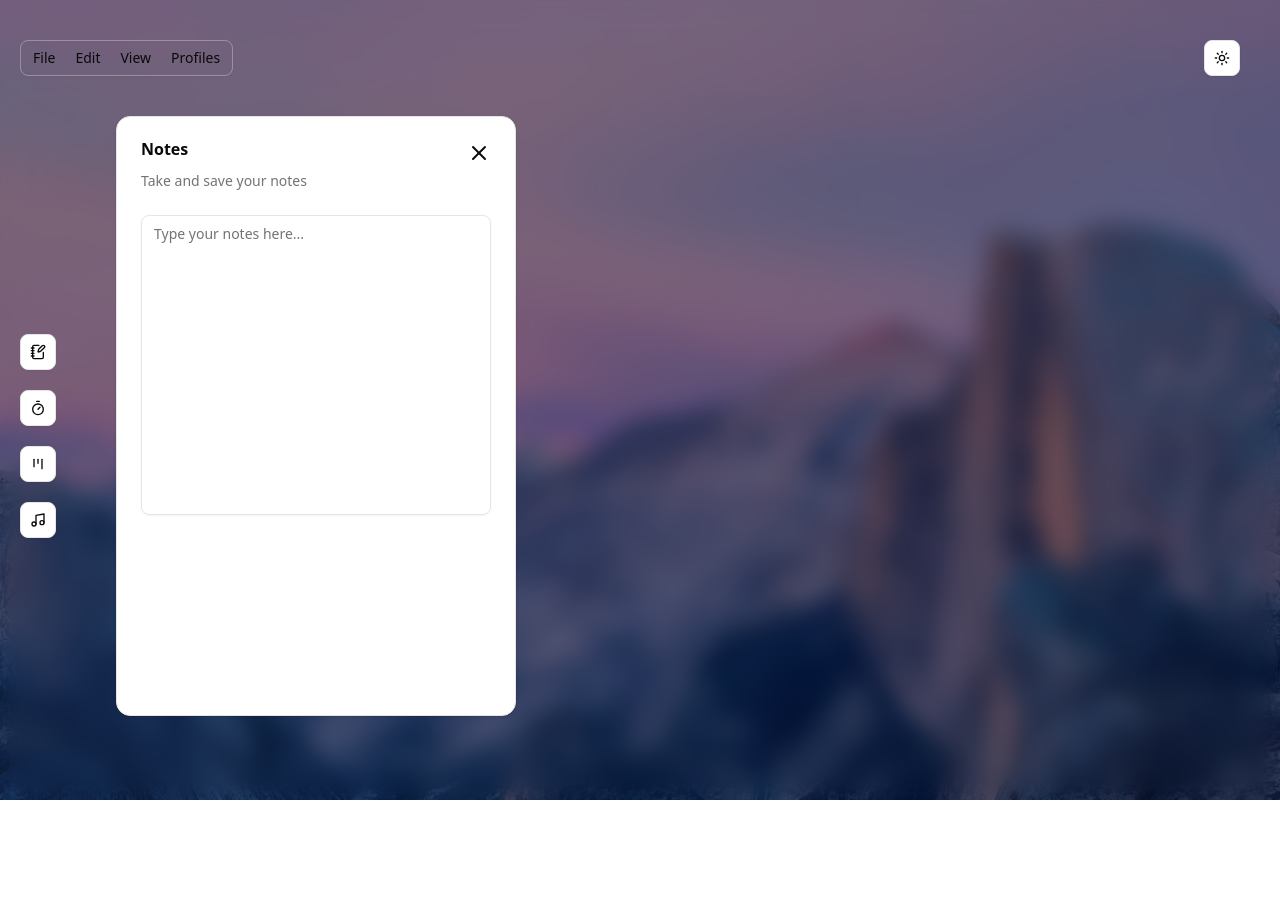
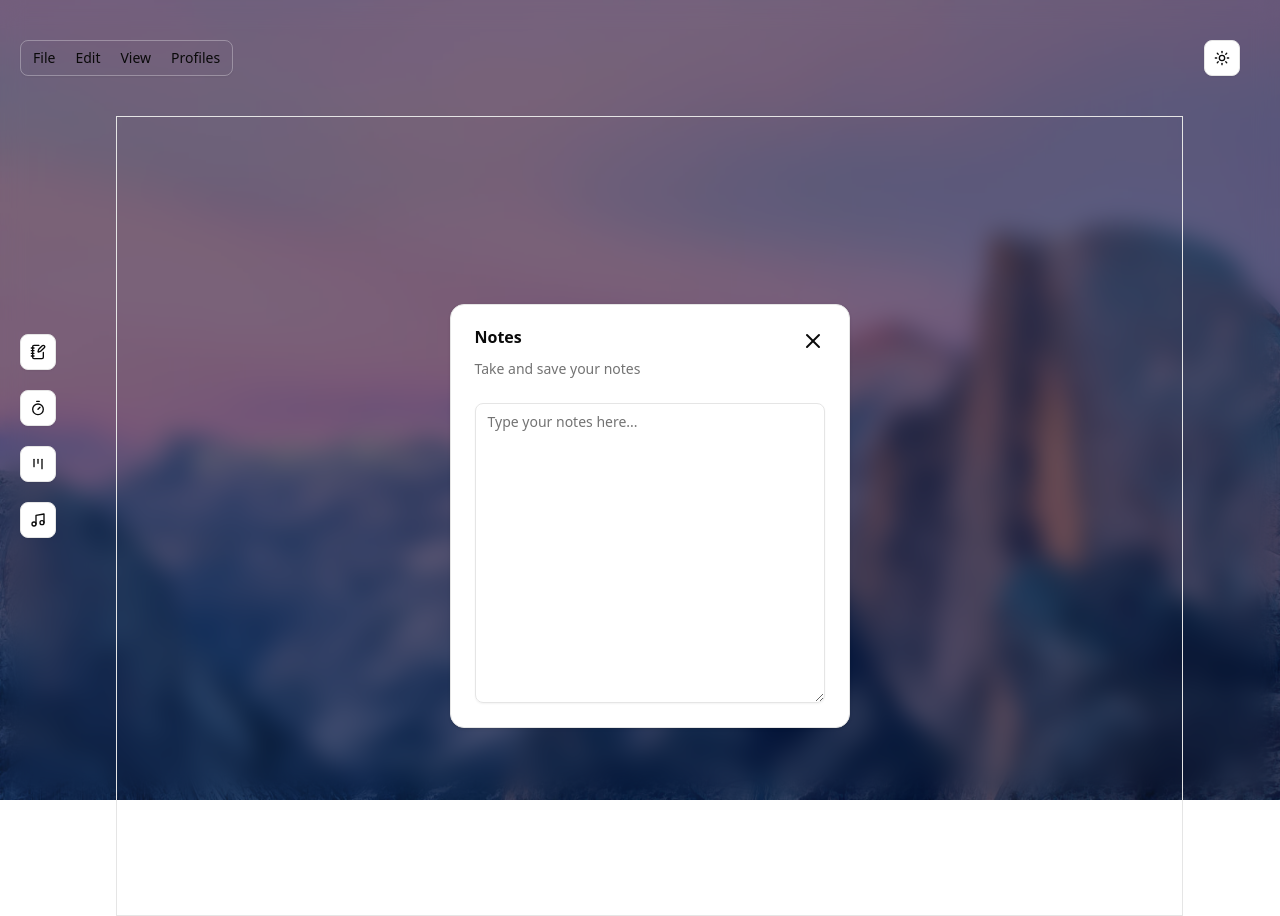
Before and after one commit to M-Eleoterio/focusmood, a Next.js app: page / in a window 1280 px wide. Both pictures are taken after a click on the button 38 px from the left and 352 px from the top of the page. Before the commit the page ends 800 px from the top, so only its background shows below. Built offline with nearby package versions, Linux system fonts and the light colour scheme.

Commit message:
feat: add the framer-motion drag in the note window

```diff
--- a/package.json
+++ b/package.json
@@ -9,11 +9,13 @@
     "lint": "next lint"
   },
   "dependencies": {
+    "@dnd-kit/core": "^6.3.1",
     "@radix-ui/react-dropdown-menu": "^2.1.15",
     "@radix-ui/react-menubar": "^1.1.15",
     "@radix-ui/react-slot": "^1.2.3",
     "class-variance-authority": "^0.7.1",
     "clsx": "^2.1.1",
+    "framer-motion": "^12.17.0",
     "lucide-react": "^0.514.0",
     "next": "15.3.3",
     "next-themes": "^0.4.6",
--- a/src/app/page.tsx
+++ b/src/app/page.tsx
@@ -2,8 +2,8 @@ import { NotesCard } from "@/components/notes/notes";
 
 export default function Home() {
   return (
-    <>
+    <div className="size-full relative">
       <NotesCard />
-    </>
+    </div>
   );
 }
--- a/src/components/notes/notes.tsx
+++ b/src/components/notes/notes.tsx
@@ -1,5 +1,8 @@
 "use client";
+
 import { X } from "lucide-react";
+import { useNotesStore } from "@/stores/notesStore";
+import { useUIStore } from "@/stores/uiStore";
 import {
   Card,
   CardContent,
@@ -8,33 +11,37 @@ import {
   CardTitle,
 } from "../ui/card";
 import { Textarea } from "../ui/textarea";
-import { useUIStore } from "@/stores/uiStore";
-import { useNotesStore } from "@/stores/notesStore";
-import { useEffect, useState } from "react";
-import { useDebounce } from "@/hooks/useDebounce";
+import { motion, useDragControls } from "framer-motion";
+import { useRef } from "react";
 
 export const NotesCard = () => {
   const { notes, setNotes } = useNotesStore();
-  const [currentNotes, setCurrentNotes] = useState<string>(notes);
+  const { isNotepadOpen, toggleNotepad } = useUIStore();
+  const dragControls = useDragControls();
 
-  const { isNotepadOpen, toggleNotepad } = useUIStore();
-  const debouncedNotes = useDebounce(currentNotes, 1000);
+  const dragContainerRef = useRef<HTMLDivElement>(null);
 
-  useEffect(() => {
-    if (debouncedNotes !== notes) {
-      setNotes(debouncedNotes);
+  if (!isNotepadOpen) {
+    return null;
   }
-  }, [debouncedNotes, setNotes, notes]);
-
-  useEffect(() => {
-    setCurrentNotes(notes);
-  }, [notes]);
-
-  if (!isNotepadOpen) return null;
 
   return (
-    <Card className="w-[400px] h-[600px]">
-      <CardHeader>
+    <div
+      ref={dragContainerRef}
+      className="inset-0 border flex items-center justify-center absolute w-11/12 h-screen"
+    >
+      <motion.div
+        drag
+        dragControls={dragControls}
+        dragListener={false}
+        dragConstraints={dragContainerRef}
+        dragMomentum={false}
+      >
+        <Card className="w-[400px] min-h-[400px]">
+          <CardHeader
+            onPointerDown={(e) => dragControls.start(e)}
+            className="cursor-grab active:cursor-grabbing"
+          >
             <div className="flex w-full justify-between">
               <CardTitle>Notes</CardTitle>
               <X className="cursor-pointer" onClick={toggleNotepad} />
@@ -43,12 +50,14 @@ export const NotesCard = () => {
           </CardHeader>
           <CardContent>
             <Textarea
-          value={currentNotes}
-          onChange={(e) => setCurrentNotes(e.target.value)}
+              value={notes}
+              onChange={(e) => setNotes(e.target.value)}
               placeholder="Type your notes here..."
-          className="h-[300px] resize-none"
+              className="h-[300px]"
             />
           </CardContent>
         </Card>
+      </motion.div>
+    </div>
   );
 };
--- a/src/components/ui/card.tsx
+++ b/src/components/ui/card.tsx
@@ -1,9 +1,16 @@
-import * as React from "react"
+import * as React from "react";
 
-import { cn } from "@/lib/utils"
+import { cn } from "@/lib/utils";
+
+import { motion } from "framer-motion";
 
 function Card({ className, ...props }: React.ComponentProps<"div">) {
   return (
+    <motion.div
+      initial={{ opacity: 0, scale: 0.95 }}
+      animate={{ opacity: 1, scale: 1 }}
+      transition={{ type: "spring", bounce: 0.5, duration: 0.5 }}
+    >
       <div
         data-slot="card"
         className={cn(
@@ -12,7 +19,8 @@ function Card({ className, ...props }: React.ComponentProps<"div">) {
         )}
         {...props}
       />
-  )
+    </motion.div>
+  );
 }
 
 function CardHeader({ className, ...props }: React.ComponentProps<"div">) {
@@ -25,7 +33,7 @@ function CardHeader({ className, ...props }: React.ComponentProps<"div">) {
       )}
       {...props}
     />
-  )
+  );
 }
 
 function CardTitle({ className, ...props }: React.ComponentProps<"div">) {
@@ -35,7 +43,7 @@ function CardTitle({ className, ...props }: React.ComponentProps<"div">) {
       className={cn("leading-none font-semibold", className)}
       {...props}
     />
-  )
+  );
 }
 
 function CardDescription({ className, ...props }: React.ComponentProps<"div">) {
@@ -45,7 +53,7 @@ function CardDescription({ className, ...props }: React.ComponentProps<"div">) {
       className={cn("text-muted-foreground text-sm", className)}
       {...props}
     />
-  )
+  );
 }
 
 function CardAction({ className, ...props }: React.ComponentProps<"div">) {
@@ -58,7 +66,7 @@ function CardAction({ className, ...props }: React.ComponentProps<"div">) {
       )}
       {...props}
     />
-  )
+  );
 }
 
 function CardContent({ className, ...props }: React.ComponentProps<"div">) {
@@ -68,7 +76,7 @@ function CardContent({ className, ...props }: React.ComponentProps<"div">) {
       className={cn("px-6", className)}
       {...props}
     />
-  )
+  );
 }
 
 function CardFooter({ className, ...props }: React.ComponentProps<"div">) {
@@ -78,7 +86,7 @@ function CardFooter({ className, ...props }: React.ComponentProps<"div">) {
       className={cn("flex items-center px-6 [.border-t]:pt-6", className)}
       {...props}
     />
-  )
+  );
 }
 
 export {
@@ -89,4 +97,4 @@ export {
   CardAction,
   CardDescription,
   CardContent,
-}
+};
--- /dev/null
+++ b/src/components/ui/skeleton.tsx
@@ -0,0 +1,13 @@
+import { cn } from "@/lib/utils"
+
+function Skeleton({ className, ...props }: React.ComponentProps<"div">) {
+  return (
+    <div
+      data-slot="skeleton"
+      className={cn("bg-accent animate-pulse rounded-md", className)}
+      {...props}
+    />
+  )
+}
+
+export { Skeleton }
```
Also changed, not shown: 1 other file (tests, documents, lock files or other folders). Lines whose indentation alone changed are shown as unchanged.
